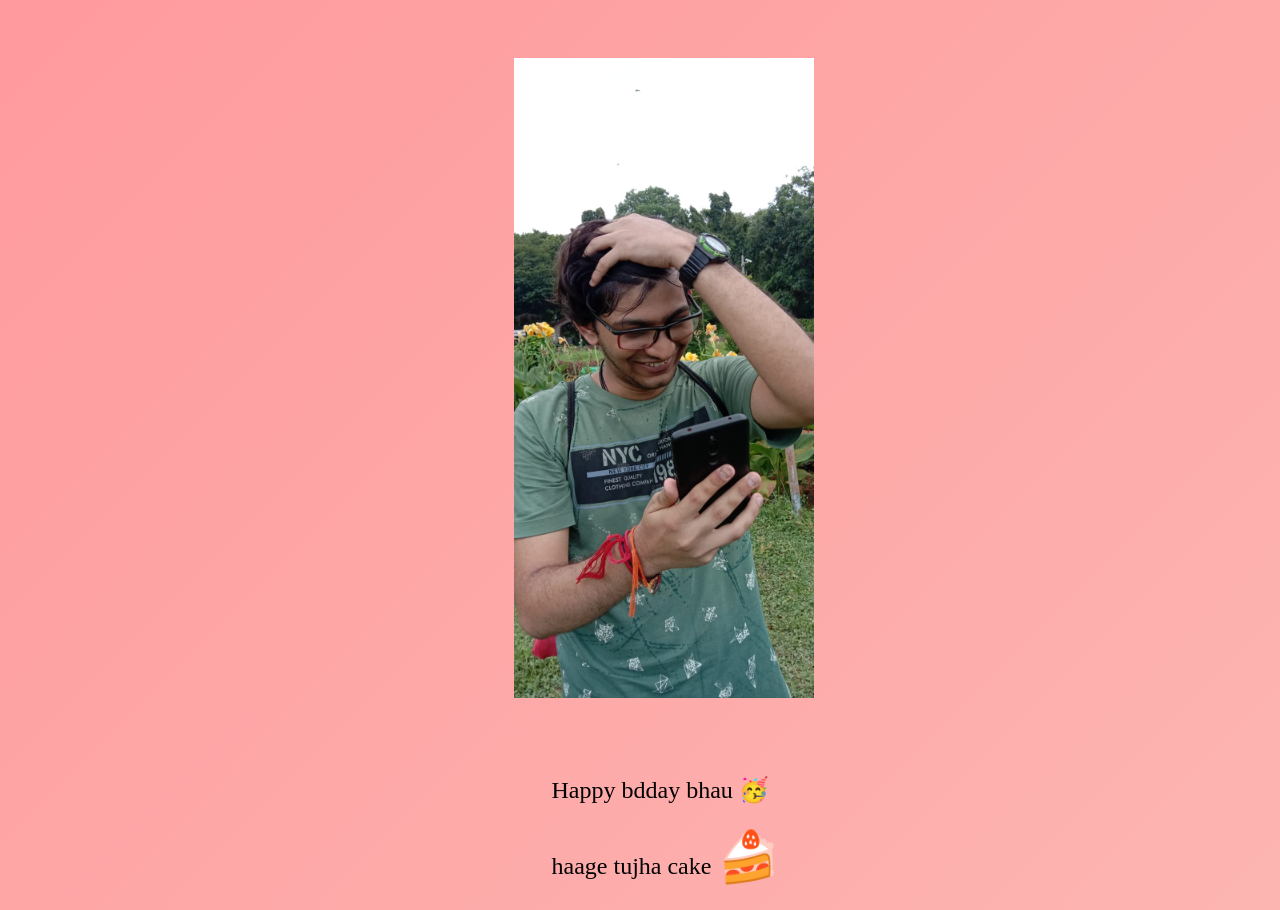
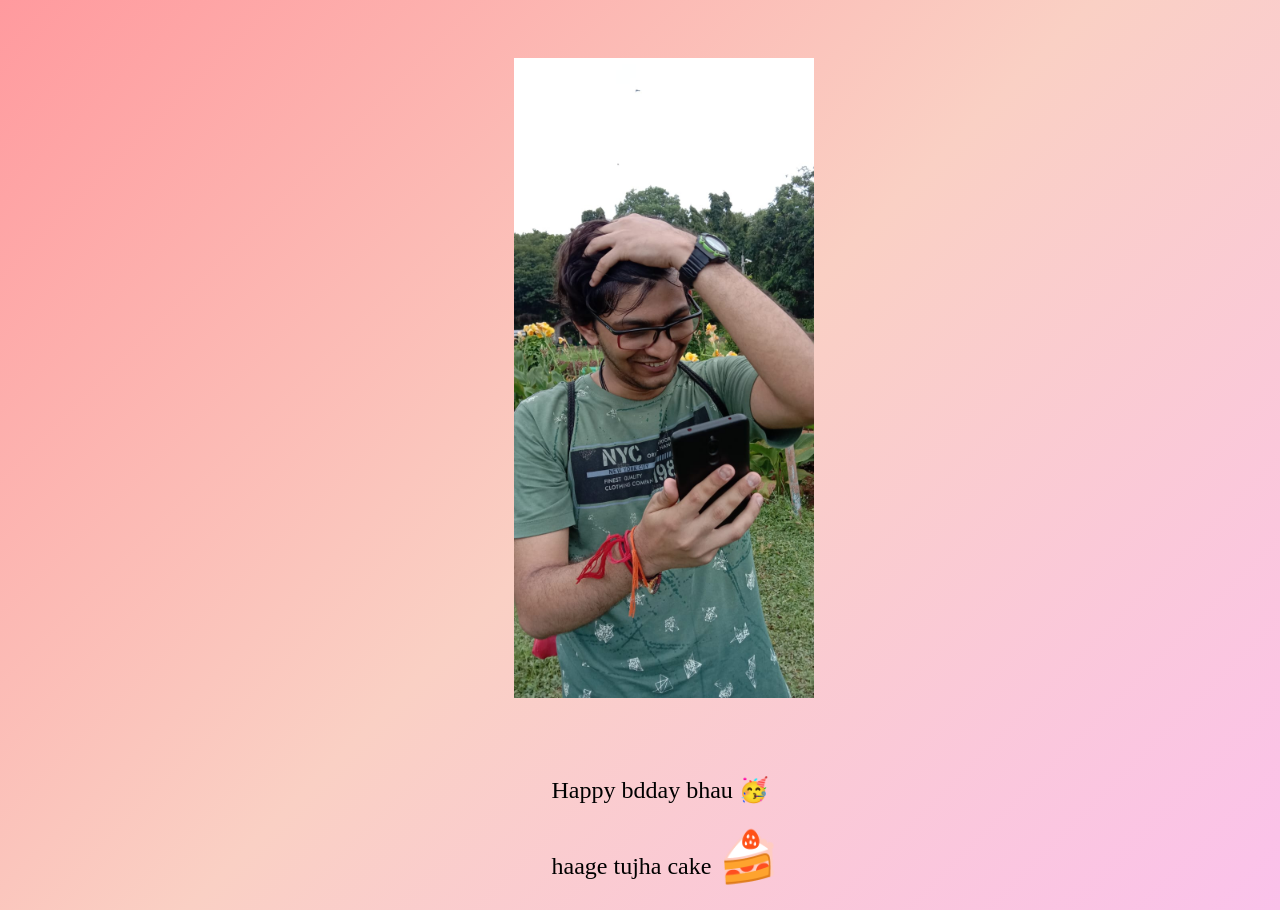
Before and after one commit to Ankit-1607/Amey-Friend-Birthday, a plain HTML site: page birthday.html in a window 1280 px wide. Drawn offline with Linux system fonts and the light colour scheme.

Commit message:
Update birthday.html

```diff
--- a/birthday.html
+++ b/birthday.html
@@ -7,11 +7,12 @@
     <title>Happy Birthday</title>
 </head>
 <body style="background: linear-gradient(135deg, #ff9a9e, #fad0c4, #fbc2eb);
-             background-size: 400% 400%;">
+             background-size: 100% 100%;">
     <div>
+        <div class="inner-containers">
             <img class="bhau-Ki-Photo" src="photo.jpeg">
         </div>
-    <div>
+        <div class="inner-containers">
             <p class="bhau-ki-wishes">
                 Happy bdday bhau &#129395;
             </p>
@@ -20,5 +21,7 @@
                 <span class="cake">&#127856;</span>
             </p>
         </div>
+    </div>
+
 </body>
 </html>
```
Lines whose indentation alone changed are shown as unchanged.
